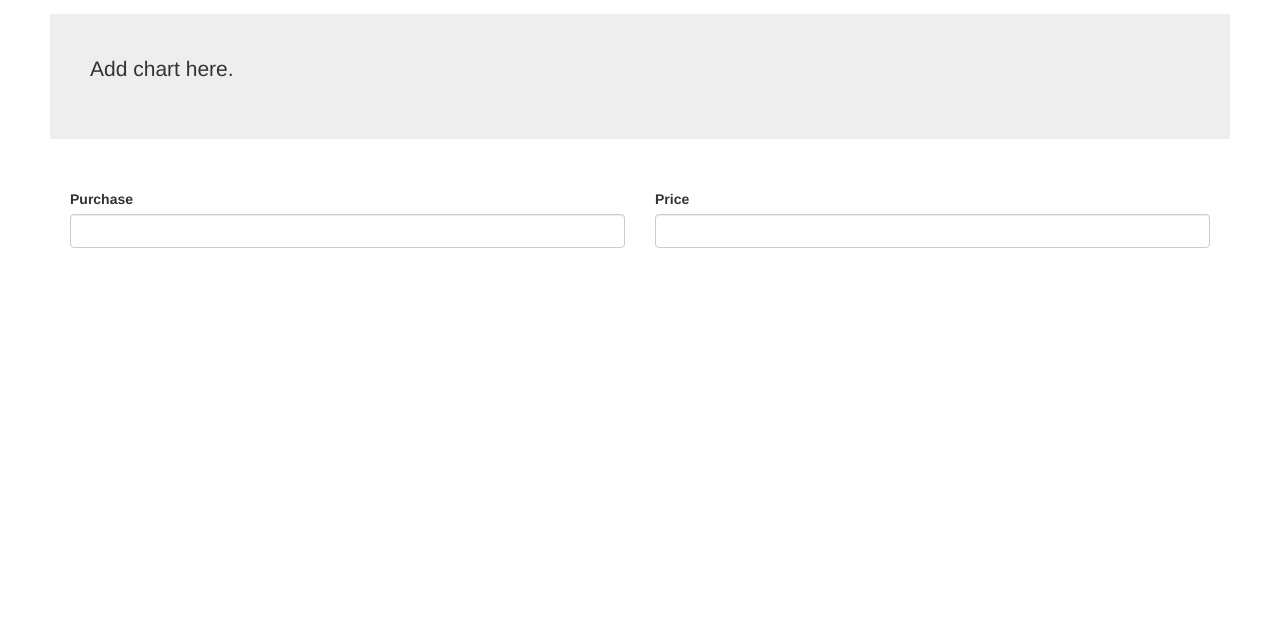
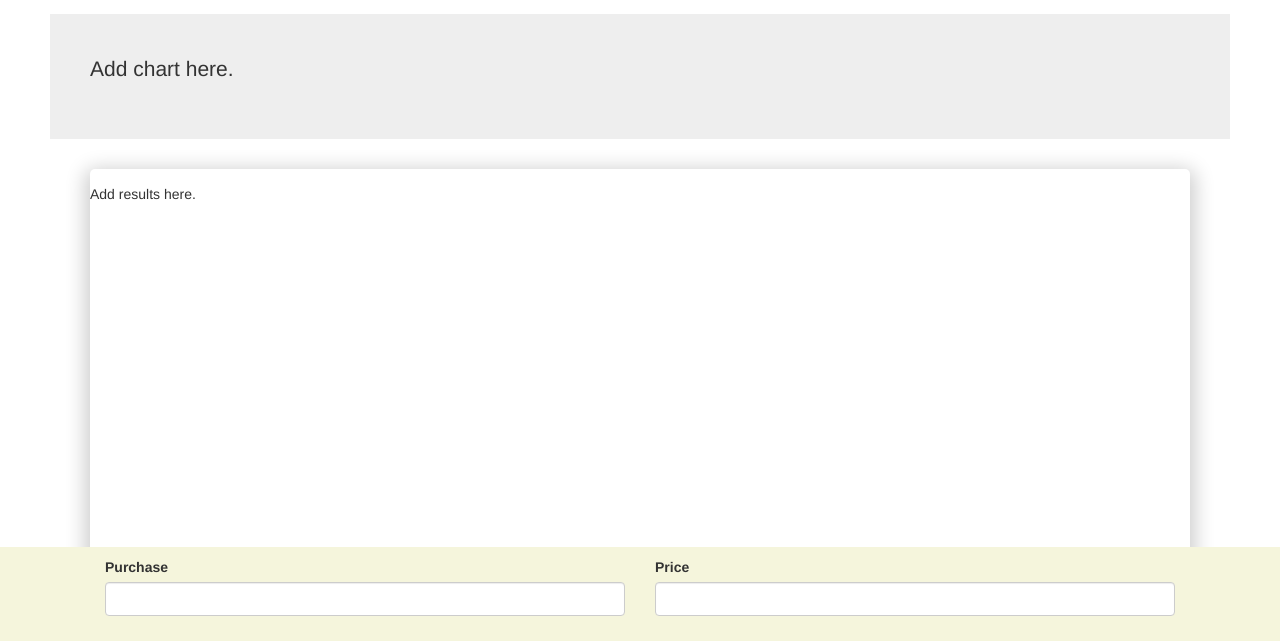
Before and after one commit to tanwei0319/citi-team50, a website: page views/index.html in a window 1280 px wide. Shown: the part 159-800 px from the top of the page. Drawn offline with nearby package versions, Linux system fonts and the light colour scheme.

Commit message:
Update css and index.html

```diff
--- a/views/index.css
+++ b/views/index.css
@@ -11,14 +11,12 @@
 }
 
 .footer.container {
-	padding: 50px;
+	padding: 10px 50px;
 }
 
 #footer {
-    clear: both;
-    position: relative;
-    z-index: 10;
-    height: 3em;
-    margin-top: -3em;
-    background-color: grey;
+    background-color: beige;
+    position: fixed;
+    bottom: 0;
+    width: 100%;
 }
--- a/views/index.html
+++ b/views/index.html
@@ -8,6 +8,7 @@
   <link rel="stylesheet" href="https://maxcdn.bootstrapcdn.com/bootstrap/3.3.7/css/bootstrap.min.css">
   <script src="https://ajax.googleapis.com/ajax/libs/jquery/3.2.1/jquery.min.js"></script>
   <script src="https://maxcdn.bootstrapcdn.com/bootstrap/3.3.7/js/bootstrap.min.js"></script>
+  <link rel="stylesheet" href="index.css" media="all">
 </head>
 <body>
   <div class="alert alert-danger alert-dismissable">
@@ -23,8 +24,15 @@
     <div class="jumbotron"  style="padding:40px;">
       <p>Add chart here.</p>
     </div>
-  </div>
-  <div class="container">
+
+
+	<div class="container outlet">
+		<p>Add results here.</p>
+	</div>
+</div>
+
+  <div class="footer" id="footer">
+  <div class="footer container">
     <div class="row">
         <div class="form-group name1 col-md-6">
             <label for="exampleInputEmail1" class="formText">Purchase</label>
```
